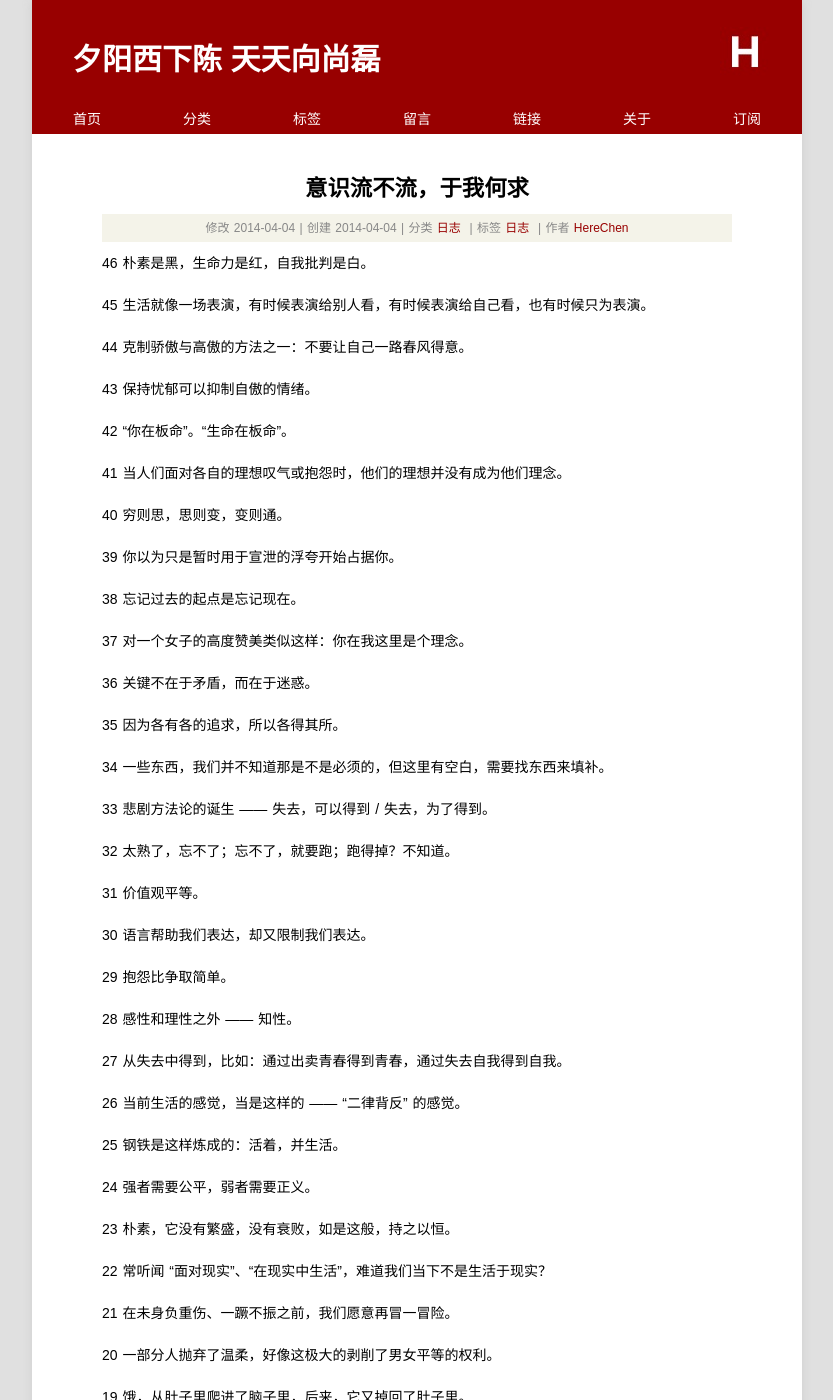
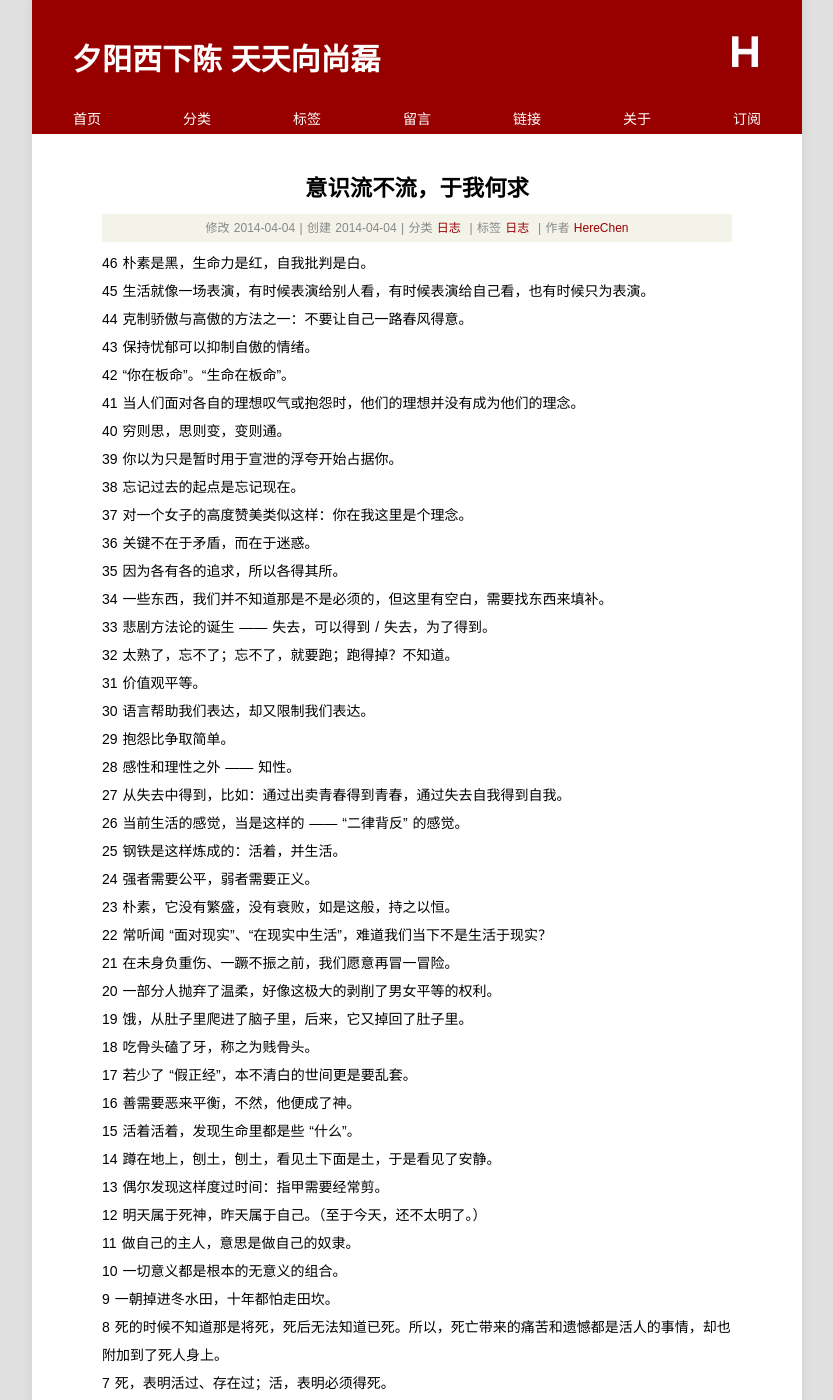
Before and after one commit to Xuezhiyuanlin/herechen.github.io, a Jekyll site: the page built from _posts/2014-04-04-yi-shi-liu-bu-liu-yu-wo-he-qiu.md, in a window 1280 px wide and 1400 px high. Shown: the whole window, without its empty margins (223-1056 px from the left). Built offline with Jekyll 4.4.1, drawn with Linux system fonts in a browser that asks for light colours; some web fonts are replaced; Markdown is read by kramdown in place of the engine named in the settings; comment, search, counter and statistics services are not loaded.

Commit message:
herechen

```diff
--- a/_posts/2014-04-04-yi-shi-liu-bu-liu-yu-wo-he-qiu.md
+++ b/_posts/2014-04-04-yi-shi-liu-bu-liu-yu-wo-he-qiu.md
@@ -9,93 +9,48 @@ tags: 日志
 ---
 
 46 朴素是黑，生命力是红，自我批判是白。
-
 45 生活就像一场表演，有时候表演给别人看，有时候表演给自己看，也有时候只为表演。
-
 44 克制骄傲与高傲的方法之一：不要让自己一路春风得意。
-
 43 保持忧郁可以抑制自傲的情绪。
-
 42 “你在板命”。“生命在板命”。
-
-41 当人们面对各自的理想叹气或抱怨时，他们的理想并没有成为他们理念。
-
+41 当人们面对各自的理想叹气或抱怨时，他们的理想并没有成为他们的理念。
 40 穷则思，思则变，变则通。
-
 39 你以为只是暂时用于宣泄的浮夸开始占据你。
-
 38 忘记过去的起点是忘记现在。
-
 37 对一个女子的高度赞美类似这样：你在我这里是个理念。
-
 36 关键不在于矛盾，而在于迷惑。
-
 35 因为各有各的追求，所以各得其所。
-
 34 一些东西，我们并不知道那是不是必须的，但这里有空白，需要找东西来填补。
-
 33 悲剧方法论的诞生 —— 失去，可以得到 / 失去，为了得到。
-
 32 太熟了，忘不了；忘不了，就要跑；跑得掉？不知道。
-
 31 价值观平等。
-
 30 语言帮助我们表达，却又限制我们表达。
-
 29 抱怨比争取简单。
-
 28 感性和理性之外 —— 知性。
-
 27 从失去中得到，比如：通过出卖青春得到青春，通过失去自我得到自我。
-
 26 当前生活的感觉，当是这样的 —— “二律背反” 的感觉。
-
 25 钢铁是这样炼成的：活着，并生活。
-
 24 强者需要公平，弱者需要正义。
-
 23 朴素，它没有繁盛，没有衰败，如是这般，持之以恒。
-
 22 常听闻 “面对现实”、“在现实中生活”，难道我们当下不是生活于现实？
-
 21 在未身负重伤、一蹶不振之前，我们愿意再冒一冒险。
-
 20 一部分人抛弃了温柔，好像这极大的剥削了男女平等的权利。
-
 19 饿，从肚子里爬进了脑子里，后来，它又掉回了肚子里。
-
 18 吃骨头磕了牙，称之为贱骨头。
-
 17 若少了 “假正经”，本不清白的世间更是要乱套。
-
 16 善需要恶来平衡，不然，他便成了神。
-
 15 活着活着，发现生命里都是些 “什么”。
-
 14 蹲在地上，刨土，刨土，看见土下面是土，于是看见了安静。
-
 13 偶尔发现这样度过时间：指甲需要经常剪。
-
 12 明天属于死神，昨天属于自己。（至于今天，还不太明了。）
-
 11 做自己的主人，意思是做自己的奴隶。
-
 10 一切意义都是根本的无意义的组合。
-
-9 一招掉进冬水田，十年都怕走田坎。
-
+9 一朝掉进冬水田，十年都怕走田坎。
 8 死的时候不知道那是将死，死后无法知道已死。所以，死亡带来的痛苦和遗憾都是活人的事情，却也附加到了死人身上。
-
 7 死，表明活过、存在过；活，表明必须得死。
-
 6 生活的成分，就是 “生” 与 “活”——生下来了，然后活着。
-
 5 一切都是简单的。
-
 4 任何问题在未找到出路之前，它等同于世界性难题。
-
 3 走着走着，路不见了，人不在了。
-
 2 如果死亡对于人算是一种痛苦，那么，它是最低等的痛苦。
-
 1 活着的原因：活着。
```
